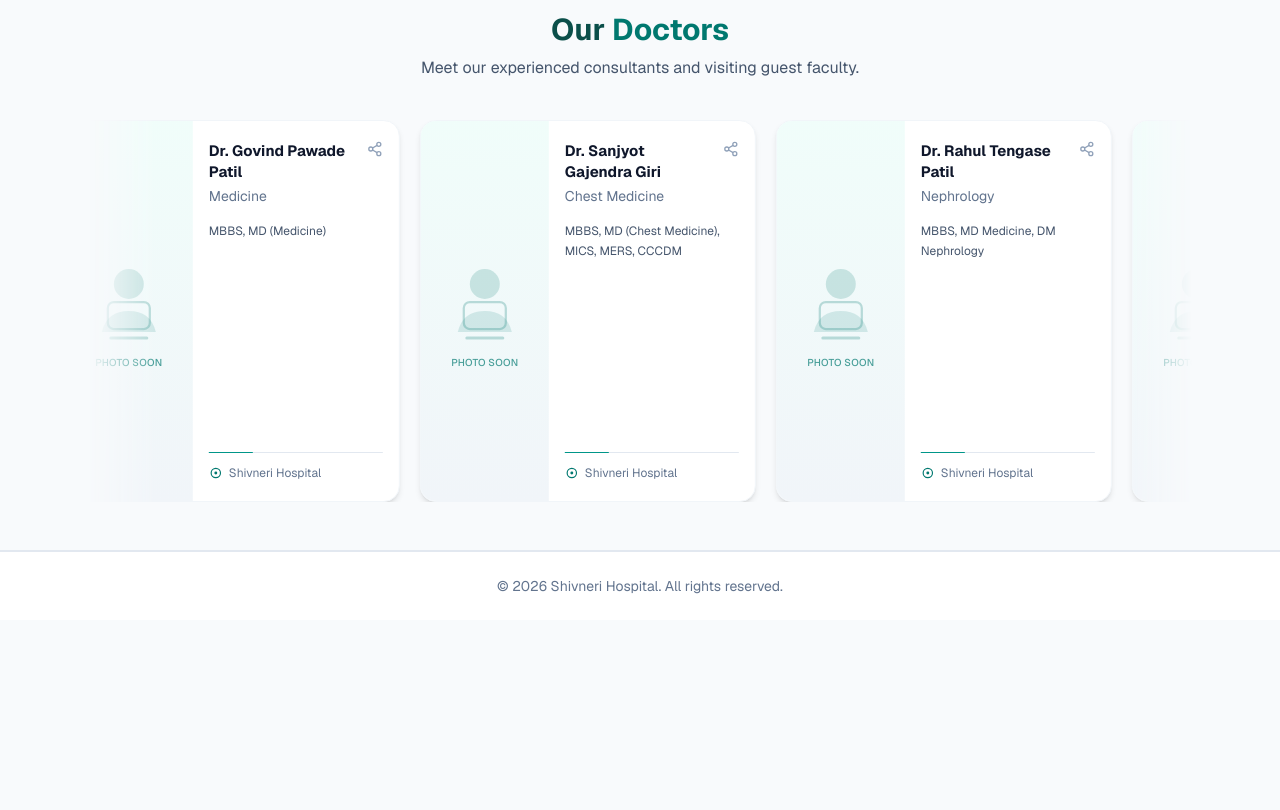
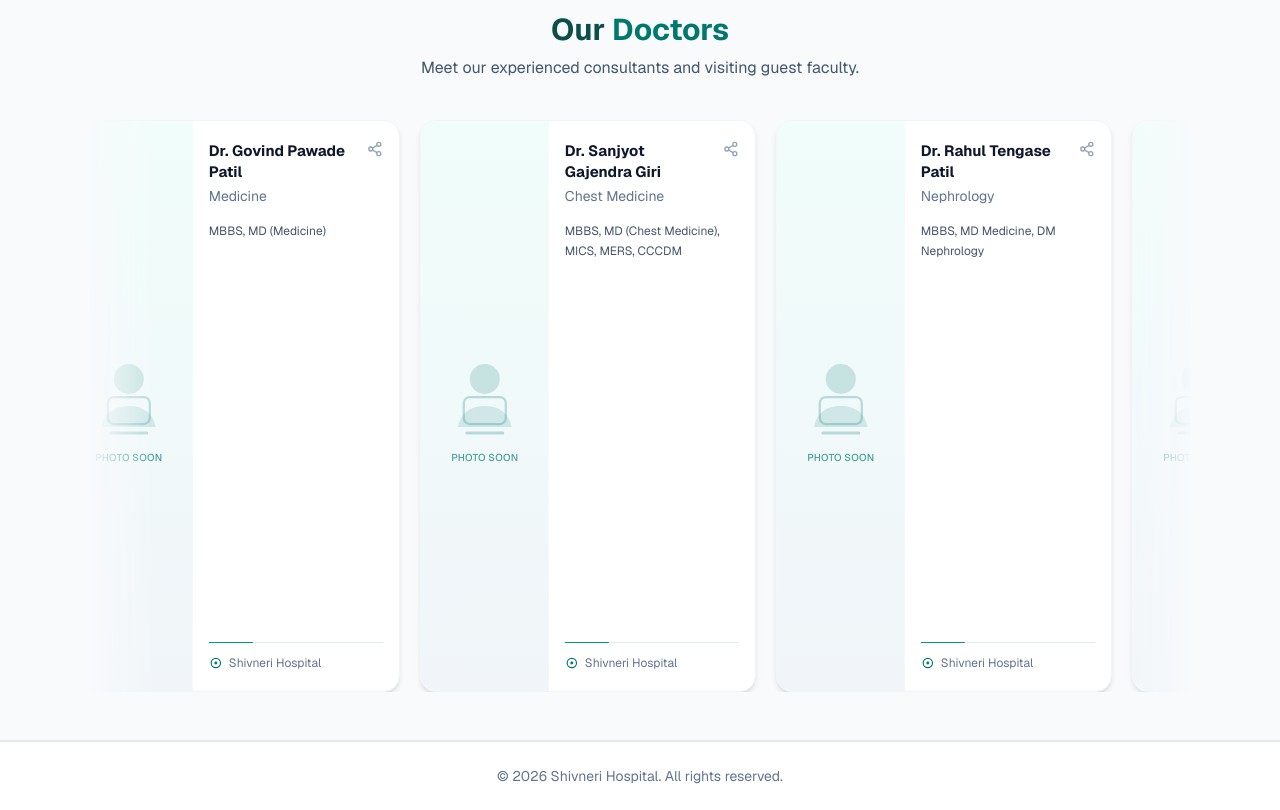
Before and after one commit to rp98nt/shivnerihospital, a Next.js app: page / in a window 1280 px wide. Shown: the part 1360-2170 px from the top of the page. Before the commit the page ends 1980 px from the top, so only its background shows below. Built offline with nearby package versions, Linux system fonts and the light colour scheme.

Commit message:
fix: increase doctor card height by 1.5x
Elongate profile cards from 23.75rem to 35.625rem for more vertical space.

```diff
--- a/components/our-doctors.tsx
+++ b/components/our-doctors.tsx
@@ -102,7 +102,7 @@ function DoctorCard({ doctor }: { doctor: Doctor }) {
           : "border border-slate-100"
       }`}
     >
-      <div className="flex min-h-[23.75rem]">
+      <div className="flex min-h-[35.625rem]">
         <div className="relative w-[7.5rem] shrink-0 bg-linear-to-b from-teal-50 to-slate-100 sm:w-[8rem]">
           <DoctorPhotoPlaceholder />
           {doctor.isGuest ? (
```
